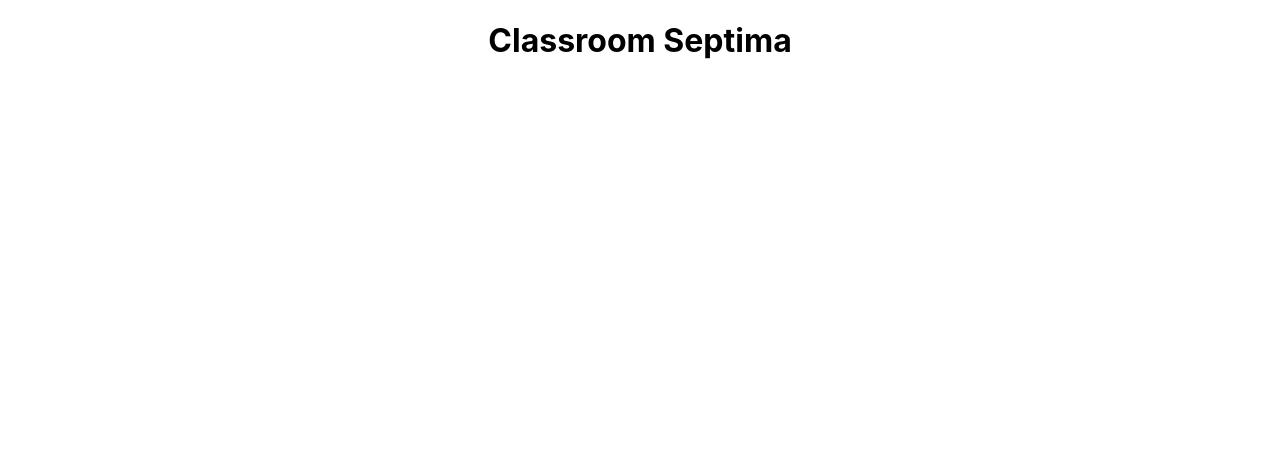
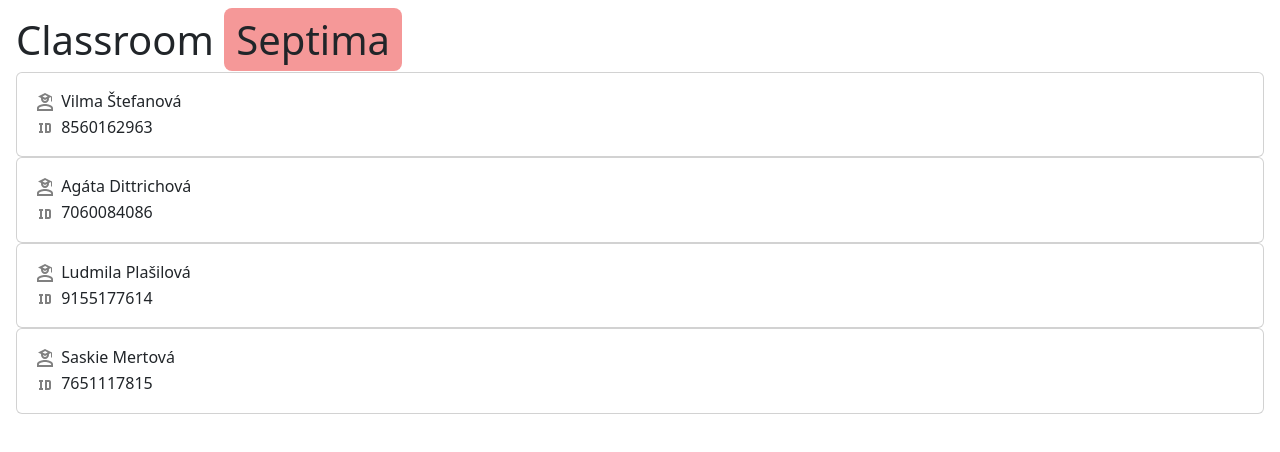
Before and after one commit to petrpida/HTCH_claasroom, a React (Create React App) app in the folder client/: page / in a window 1280 px wide. Shown: the top 452 px of the page. Built offline with nearby package versions, Linux system fonts and the light colour scheme.

Commit message:
end of block2 commit

```diff
--- a/client/package.json
+++ b/client/package.json
@@ -3,10 +3,14 @@
   "version": "0.1.0",
   "private": true,
   "dependencies": {
+    "@mdi/js": "^7.0.96",
+    "@mdi/react": "^1.6.1",
     "@testing-library/jest-dom": "^5.16.5",
     "@testing-library/react": "^13.4.0",
     "@testing-library/user-event": "^13.5.0",
+    "bootstrap": "^5.2.1",
     "react": "^18.2.0",
+    "react-bootstrap": "^2.5.0",
     "react-dom": "^18.2.0",
     "react-scripts": "5.0.1",
     "web-vitals": "^2.1.4"
--- a/client/src/App.css
+++ b/client/src/App.css
@@ -1,38 +1,3 @@
 .App {
-  text-align: center;
+  margin: 16px;
 }
-
-.App-logo {
-  height: 40vmin;
-  pointer-events: none;
-}
-
-@media (prefers-reduced-motion: no-preference) {
-  .App-logo {
-    animation: App-logo-spin infinite 20s linear;
-  }
-}
-
-.App-header {
-  background-color: #282c34;
-  min-height: 100vh;
-  display: flex;
-  flex-direction: column;
-  align-items: center;
-  justify-content: center;
-  font-size: calc(10px + 2vmin);
-  color: white;
-}
-
-.App-link {
-  color: #61dafb;
-}
-
-@keyframes App-logo-spin {
-  from {
-    transform: rotate(0deg);
-  }
-  to {
-    transform: rotate(360deg);
-  }
-}
--- a/client/src/App.js
+++ b/client/src/App.js
@@ -1,13 +1,48 @@
 import './App.css';
+import ClassroomInfo from "./bricks/ClassroomInfo";
+import StudentList from "./bricks/StudentList";
+import 'bootstrap/dist/css/bootstrap.min.css';
 
 const classroom = {
   name: "Septima"
 }
 
+const studentList = [
+    {
+        "firstname": "Vilma",
+        "surname": "Štefanová",
+        "nationalId": "8560162963",
+        "id": "8fd09f3f5e2b4326",
+        "classroomId": "84d4e4261f30a2e5"
+    },
+    {
+        "firstname": "Agáta",
+        "surname": "Dittrichová",
+        "nationalId": "7060084086",
+        "id": "d6518140a5d6e2d0",
+        "classroomId": "1e838cb06cfeb01c"
+    },
+    {
+        "firstname": "Ludmila",
+        "surname": "Plašilová",
+        "nationalId": "9155177614",
+        "id": "6797c49e1a286d52",
+        "classroomId": "f780b198cf290778"
+    },
+    {
+        "firstname": "Saskie",
+        "surname": "Mertová",
+        "nationalId": "7651117815",
+        "id": "2862a7b1abf33eed",
+        "classroomId": "3aa1b99e902f5175"
+    }
+]
+
 function App() {
   return (
     <div className="App">
-      <h1>Classroom {classroom.name}</h1>
+      <ClassroomInfo classroom={classroom}/>
+      <StudentList studentList={studentList}/>
     </div>
   );
 }
--- /dev/null
+++ b/client/src/bricks/ClassroomInfo.js
@@ -0,0 +1,12 @@
+import React from "react";
+import styles from "../css/classroom.module.css"
+
+function ClassroomInfo (props) {
+    return (
+        <h1>Classroom{" "}
+            <span className={styles.classroomNameHeader}>{props.classroom.name}</span>
+        </h1>
+    )
+}
+
+export default ClassroomInfo;
--- /dev/null
+++ b/client/src/bricks/Student.js
@@ -0,0 +1,23 @@
+import React from "react";
+import Icon from "@mdi/react";
+import Card from "react-bootstrap/Card";
+import { mdiAccountSchoolOutline, mdiIdentifier } from "@mdi/js";
+
+function Student (props) {
+    return (
+        <Card>
+            <Card.Body>
+                <div>
+                    <Icon path={mdiAccountSchoolOutline} size={1} color="grey" />{" "}
+                    {props.student.firstname} {props.student.surname}
+                </div>
+                <div>
+                    <Icon path={mdiIdentifier} size={1} color="grey" />{" "}
+                    {props.student.nationalId}
+                </div>
+            </Card.Body>
+        </Card>
+    )
+}
+
+export default Student;
--- /dev/null
+++ b/client/src/bricks/StudentList.js
@@ -0,0 +1,14 @@
+import React from "react";
+import Student from "./Student";
+
+function StudentList (props) {
+    function getStudentList (studentList) {
+        return studentList.map ((student) => {
+            return <Student key={student.id} student={student}/>
+        })
+    }
+
+    return getStudentList(props.studentList)
+}
+
+export default StudentList;
--- /dev/null
+++ b/client/src/css/classroom.module.css
@@ -0,0 +1,5 @@
+.classroomNameHeader {
+    background-color: #f59898;
+    padding: 4px 12px;
+    border-radius: 8px;
+}
```
Also changed, not shown: 1 other file (tests, documents, lock files or other folders).
